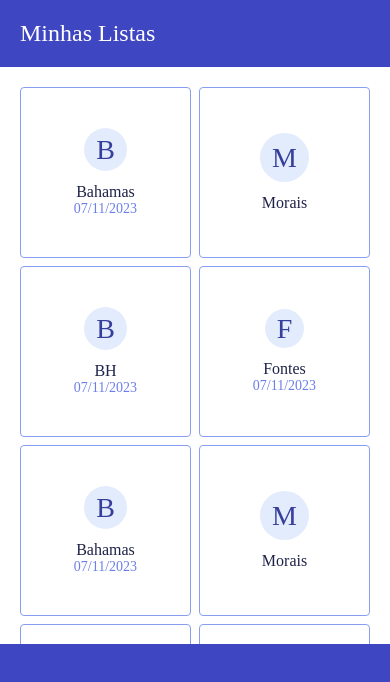
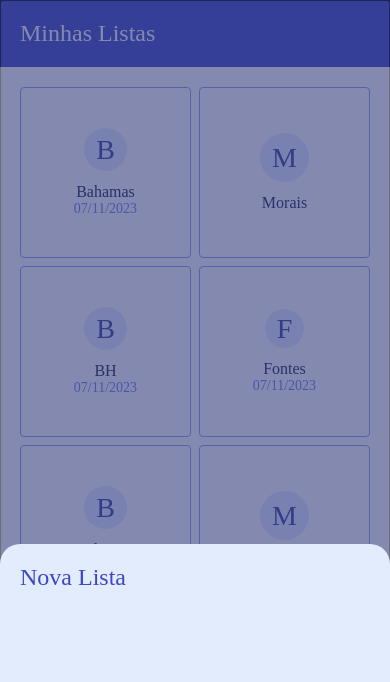
Before and after one commit to DiegoMCMartins/meu-carrinho, a React Native app: screen / in a window 390 px wide. Shown: the top 682 px of the page. Built offline with nearby package versions, Linux system fonts and the light colour scheme.

Commit message:
feat: Instalacao react-native-modal e ajuste no modal de edicao da lista de compras

```diff
--- a/package.json
+++ b/package.json
@@ -11,7 +11,8 @@
   },
   "dependencies": {
     "react": "18.2.0",
-    "react-native": "0.72.6"
+    "react-native": "0.72.6",
+    "react-native-modal": "^13.0.1"
   },
   "devDependencies": {
     "@babel/core": "^7.20.0",
--- a/src/core/components/BottomSheet/index.tsx
+++ b/src/core/components/BottomSheet/index.tsx
@@ -1,7 +1,8 @@
 import React, {PropsWithChildren} from 'react';
-import {Modal, View} from 'react-native';
+import Modal from 'react-native-modal';
 
 import {styles} from './styles';
+import {colorVariations} from '@src/core/styles/colors';
 
 export default function BottomSheet({
   isVisible = false,
@@ -10,11 +11,18 @@ export default function BottomSheet({
 }: BottomSheetProps) {
   return (
     <Modal
-      visible={isVisible}
-      animationType="slide"
-      transparent
-      onRequestClose={onRequestClose}>
-      <View style={styles.container}>{children}</View>
+      isVisible={isVisible}
+      animationIn="slideInUp"
+      animationOut="slideOutDown"
+      swipeDirection="down"
+      hasBackdrop
+      onBackButtonPress={onRequestClose}
+      onBackdropPress={onRequestClose}
+      onSwipeComplete={onRequestClose}
+      style={styles.container}
+      backdropColor={colorVariations.primary?.[900]}
+      backdropOpacity={0.6}>
+      {children}
     </Modal>
   );
 }
--- a/src/core/components/BottomSheet/styles.ts
+++ b/src/core/components/BottomSheet/styles.ts
@@ -2,7 +2,7 @@ import {StyleSheet} from 'react-native';
 
 export const styles = StyleSheet.create({
   container: {
-    flex: 1,
     justifyContent: 'flex-end',
+    margin: 0,
   },
 });
--- a/src/core/screens/Home/components/ShoppingListEditBottomSheet/index.tsx
+++ b/src/core/screens/Home/components/ShoppingListEditBottomSheet/index.tsx
@@ -2,15 +2,35 @@ import React from 'react';
 import {View} from 'react-native';
 
 import BottomSheet from '@core/components/BottomSheet';
+import Text from '@core/components/Text';
+
 import {styles} from './styles';
 
 /**
  * Component to create and update Shopping List Data
  */
-export default function ShoppingListEditBottomSheet() {
+export default function ShoppingListEditBottomSheet({
+  isEditing = false,
+}: ShoppingListEditBottomSheetProps) {
+  const title = isEditing ? 'Editar Lista' : 'Nova Lista';
+
   return (
     <BottomSheet isVisible>
-      <View style={styles.container} />
+      <View style={styles.container}>
+        <View style={styles.headerContainer}>
+          <Text variant="SemiBold" style={styles.headerTitle}>
+            {title}
+          </Text>
+        </View>
+      </View>
     </BottomSheet>
   );
 }
+
+export interface ShoppingListEditBottomSheetProps {
+  /**
+   * Conditional to check if the modal is for editting the data
+   * @default false
+   */
+  isEditing?: boolean;
+}
--- a/src/core/screens/Home/components/ShoppingListEditBottomSheet/styles.ts
+++ b/src/core/screens/Home/components/ShoppingListEditBottomSheet/styles.ts
@@ -1,11 +1,19 @@
 import {StyleSheet} from 'react-native';
 
-import colors from '@core/styles/colors';
+import colors, {colorVariations} from '@core/styles/colors';
 
 export const styles = StyleSheet.create({
   container: {
-    height: 200,
+    minHeight: 300,
     width: '100%',
-    backgroundColor: colors.primary,
+    backgroundColor: colorVariations.primary?.[100],
+    borderTopLeftRadius: 20,
+    borderTopRightRadius: 20,
+    padding: 20,
+  },
+  headerContainer: {},
+  headerTitle: {
+    fontSize: 24,
+    color: colors.primary,
   },
 });
```
Also changed, not shown: 1 other file (tests, documents, lock files or other folders).
